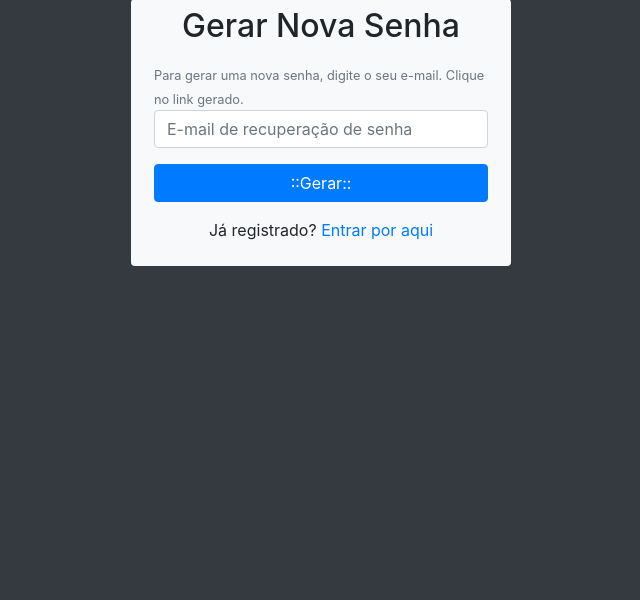
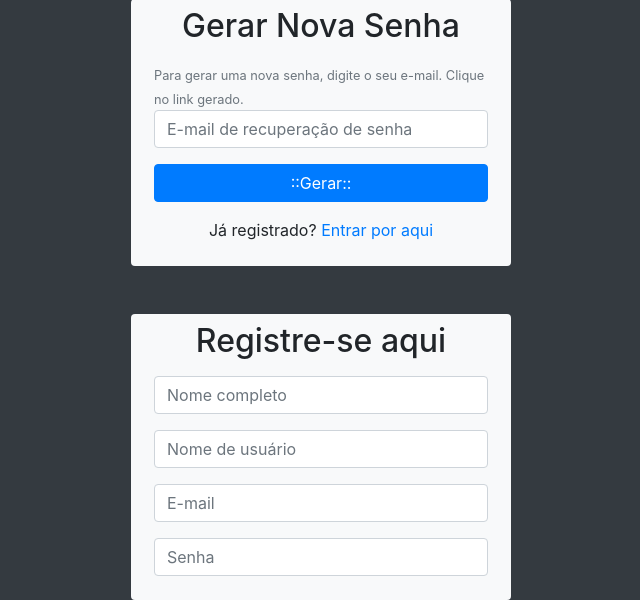
Before and after one commit to diogodosanjos/login, a PHP site: page /login/ in a window 1280 px wide. Shown: the part 427-1027 px from the top of the page, without its empty margins (319-959 px from the left). Before the commit the page ends 800 px from the top, so only its background shows below. Run offline with PHP 8.4, Linux system fonts and the light colour scheme.

Commit message:
continuação do formulário aula03
README atualizado

```diff
--- a/index.php
+++ b/index.php
@@ -120,6 +120,36 @@
         </section>
         <!-- Fim da Seção de Recuperação de Senha -->
 
+        <!-- Início do formulário de cadastro de novos usuários -->
+        <section class="row mt-5">
+            <div class="col-lg-4 offset-lg-4 bg-light rounded" id="caixaRegistro">
+                <h2 class="text-center mt-2">Registre-se aqui</h2>
+                <form action="#" method="post" class="p-2" id="formRegistro">
+                    <div class="form-group">
+                        <input type="text" name="nomeCompleto" id="nomeCompleto"
+                        class="form-control" placeholder="Nome completo">
+                    </div>
+
+                    <div class="form-group">
+                        <input type="text" name="nomeUsuario" id="nomeUsuario"
+                        class="form-control" placeholder="Nome de usuário">
+                    </div>
+
+                    <div class="form-group">
+                        <input type="email" name="emailUsuario" id="emailUsuario"
+                        class="form-control" placeholder="E-mail">
+                    </div>
+
+                    <div class="form-group">
+                        <input type="password" name="senhaUsuario" id="senhaUsuario"
+                        class="form-control" placeholder="Senha">
+                    </div>
+                </form>
+
+            </div>
+        </section>
+        <!-- Final do formulário de cadastro de novos usuários -->
+
     </main>
 
     <!-- Optional JavaScript -->
```
